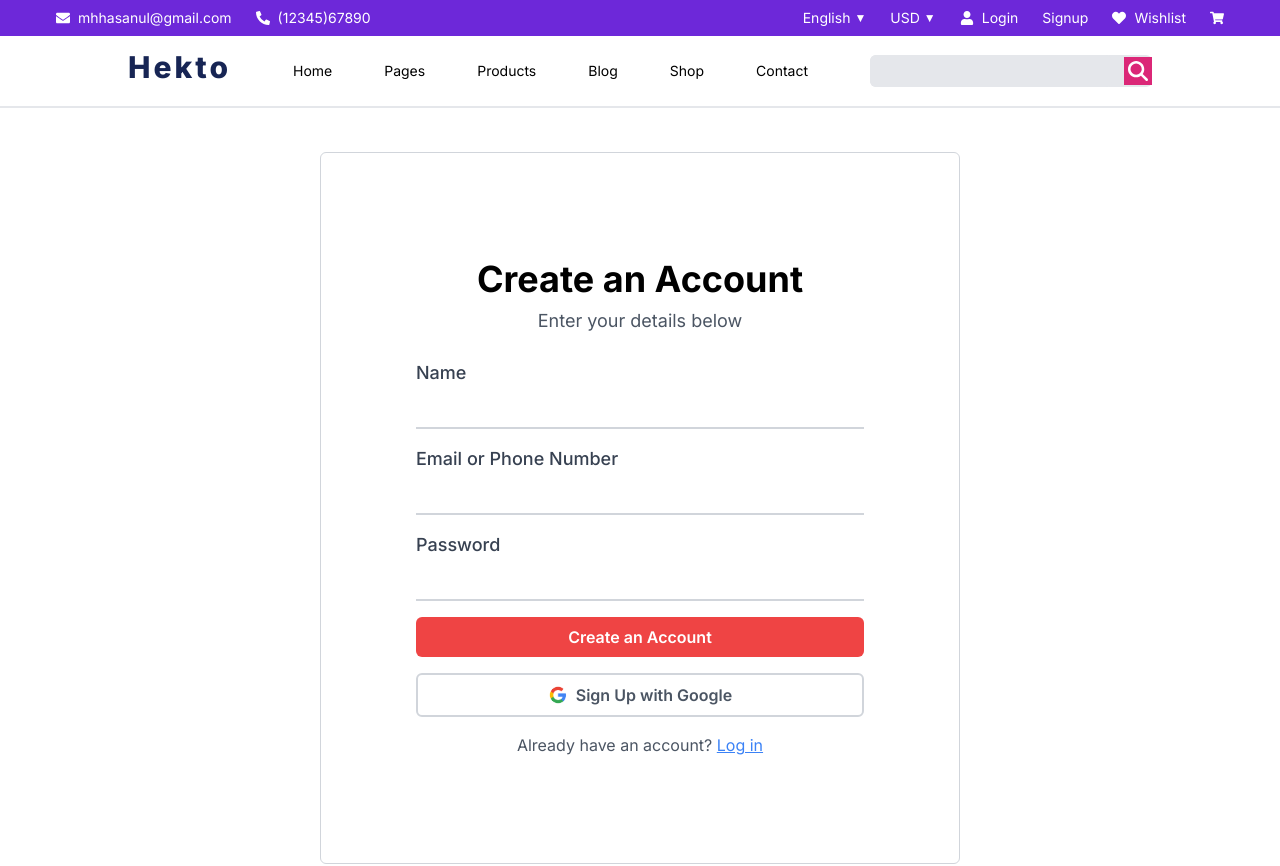
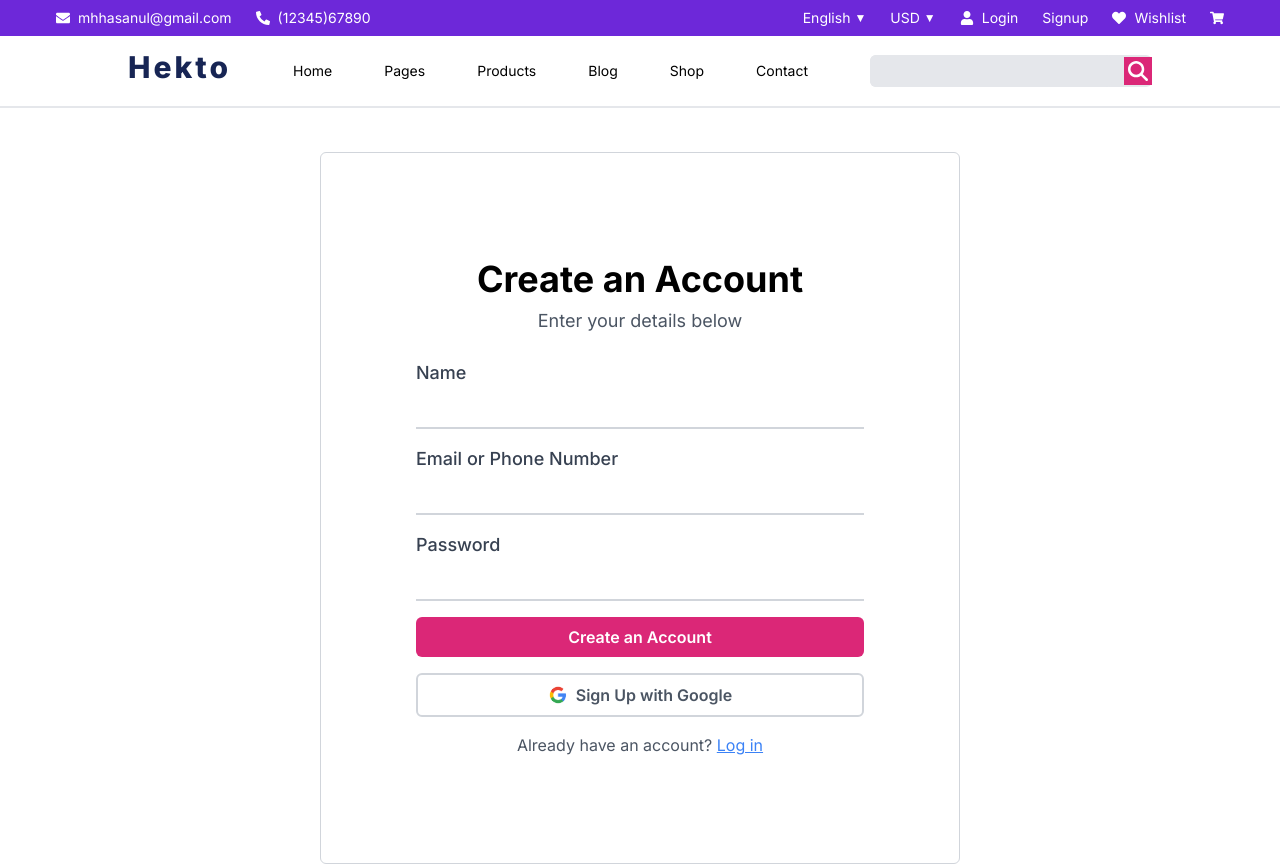
Before and after one commit to nimraahmed0/Hachakthon4, a Next.js app: page /signup in a window 1280 px wide. Shown: the top 866 px of the page. Built offline with nearby package versions, Linux system fonts and the light colour scheme.

Commit message:
Update page.tsx

```diff
--- a/src/app/signup/page.tsx
+++ b/src/app/signup/page.tsx
@@ -114,7 +114,7 @@ function SignUp() {
             {/* Create Account Button */}
             <button
               type="submit"
-              className="w-full px-6 py-2 bg-red-500 text-white font-semibold rounded-md hover:bg-pink-600"
+              className="w-full px-6 py-2 bg-pink-600 text-white font-semibold rounded-md hover:bg-pink-200"
             >
               Create an Account
             </button>
```
